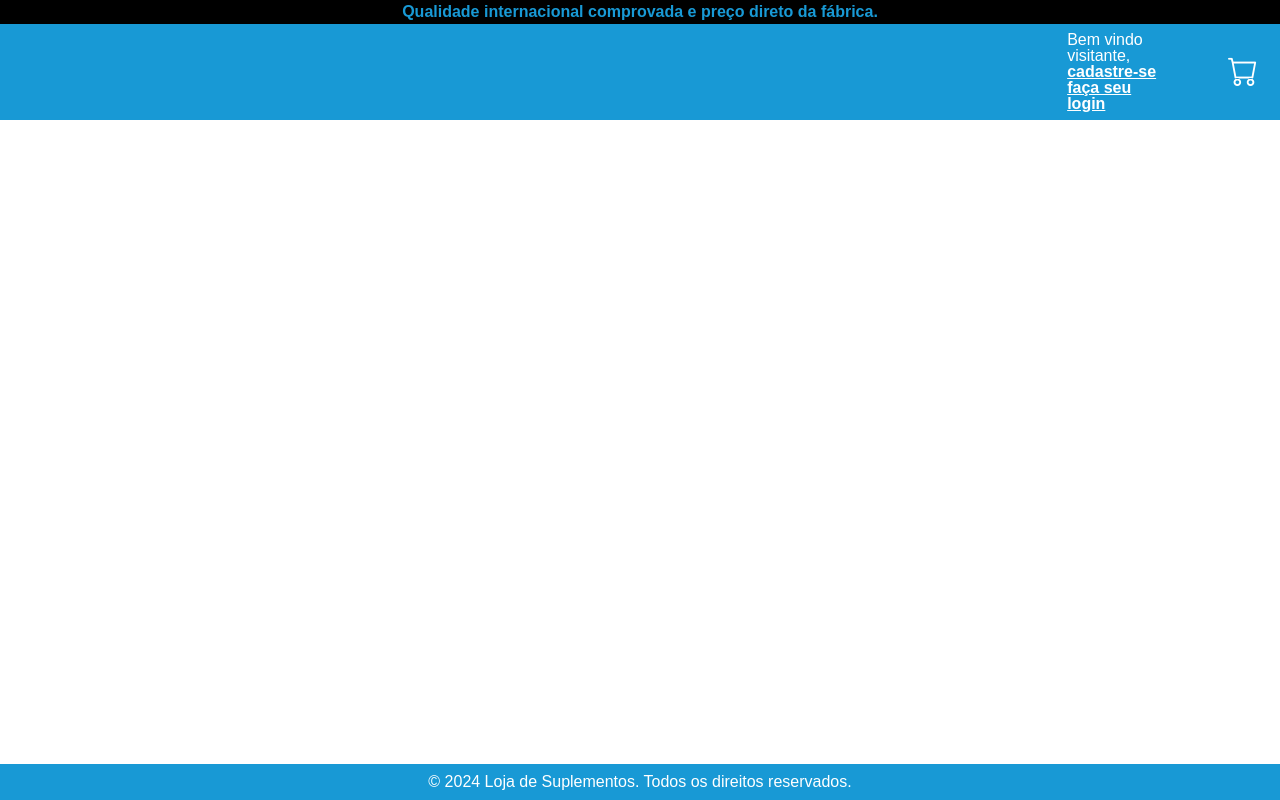
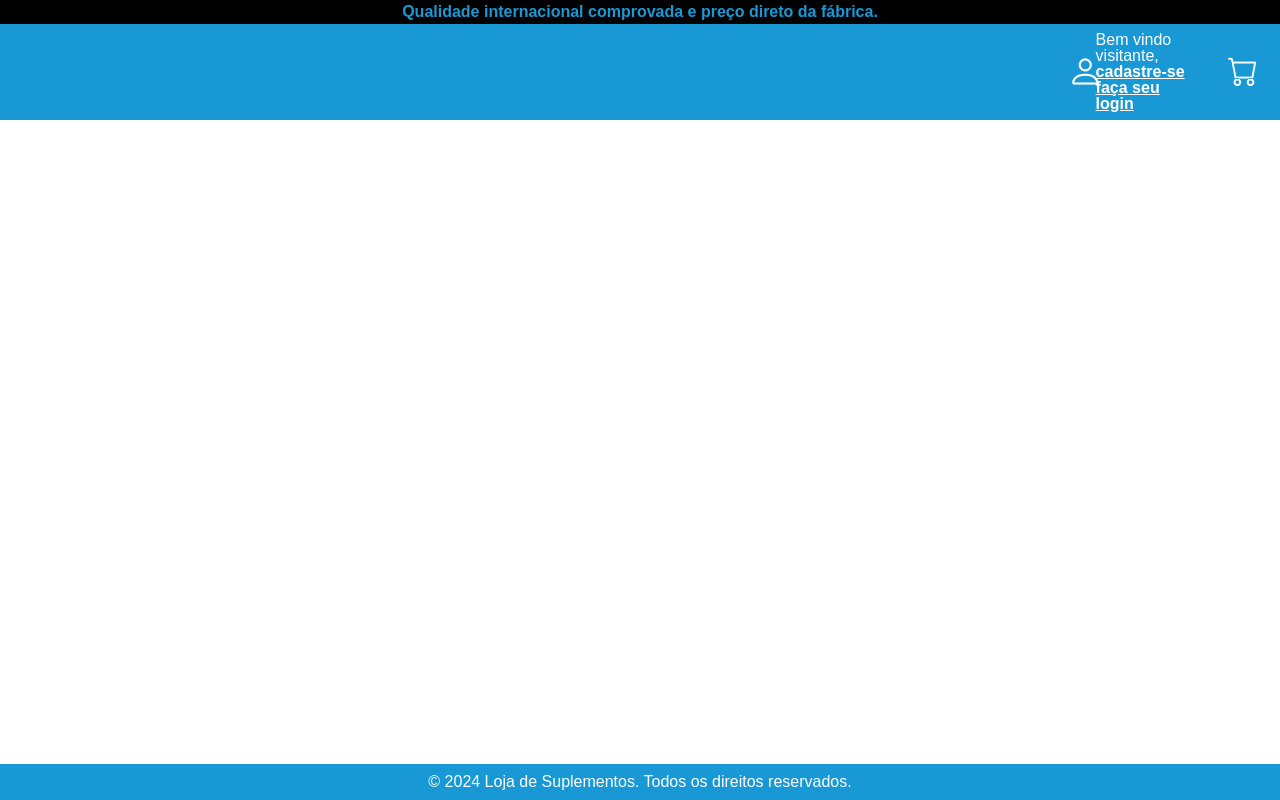
Before and after one commit to lucasgfaj/growth-suplementos, a website: page public/index.html in a window 1280 px wide. Drawn offline with nearby package versions, Linux system fonts and the light colour scheme.

Commit message:
Edit header

```diff
--- a/public/index.html
+++ b/public/index.html
@@ -30,7 +30,7 @@
               <div class="navbar-70 navbar-section">
                 <a class="navbar-brand" href="#"><img src="./img/growth-logo.png" alt=""></a>
               </div>
-              <!-- <div class="icon-nav"><i class="bi bi-person icon-nav"></i></div> -->
+              <div class="icon-nav"><i class="bi bi-person icon-nav offset-10"></i></div>
               <div class="navbar-20 navbar-section d-flex text-white justify-cont-center">
                 <span>Bem vindo visitante,</span> <a href="cadastro.html" class="fw-bold">cadastre-se</a><a href="login.html" class="fw-bold">faça seu login</a></span>
                 </div>
@@ -39,7 +39,6 @@
               </div>
           </div>
           </nav>
-
     </header>
 
 
```
